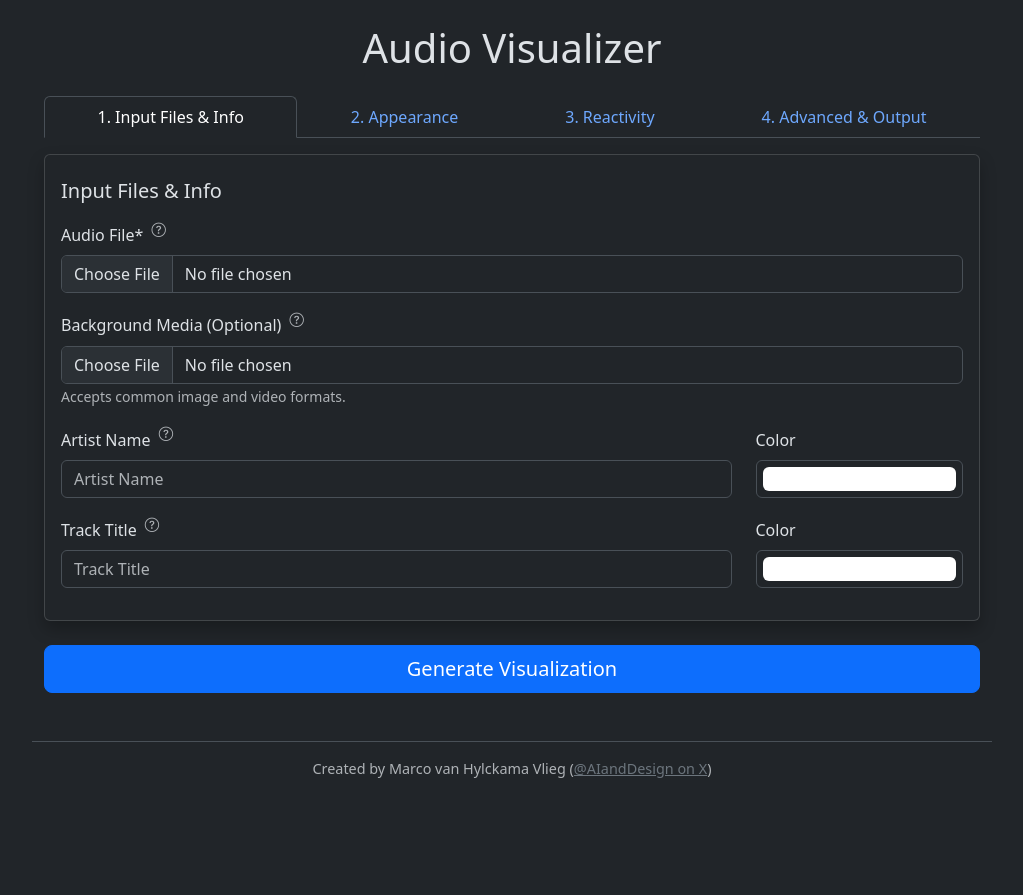
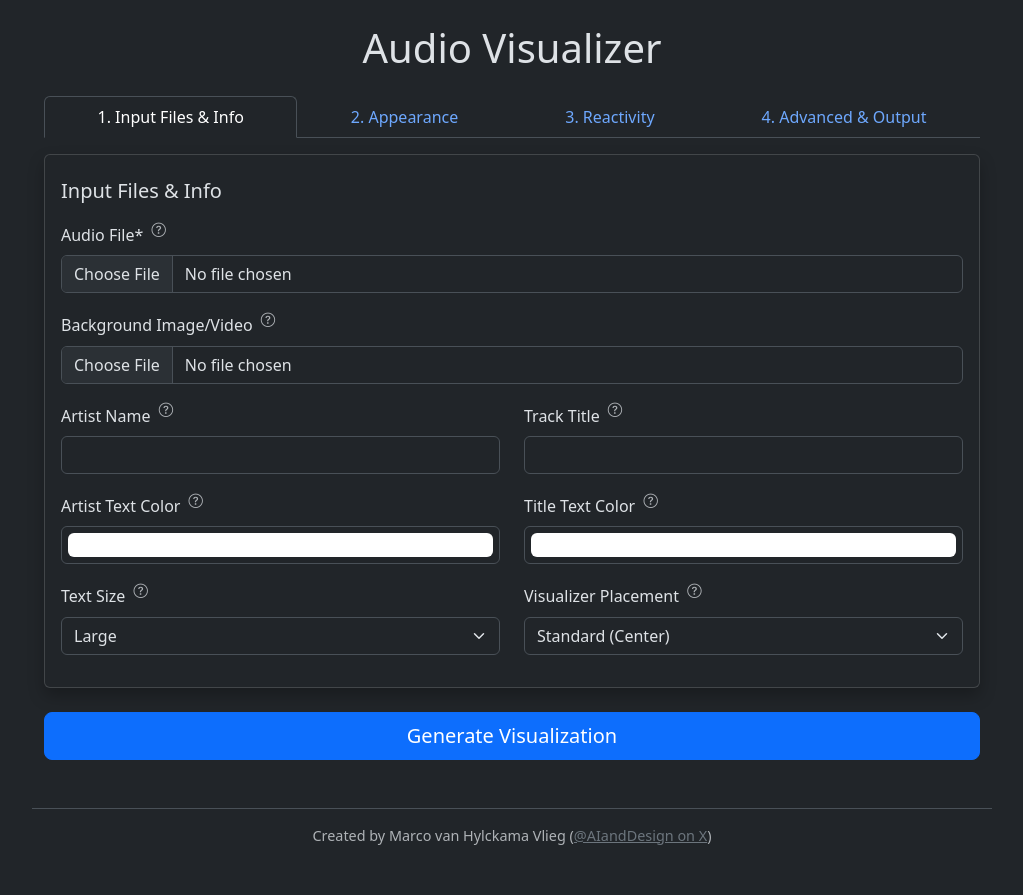
Before and after one commit to TheMarco/VideoSpectrumAnalyzer, a Flask app: page / in a window 1280 px wide. Shown: the top 895 px of the page, without its empty margins (128-1151 px from the left). Before the commit the page ends 778 px from the top, so only its background shows below. Run offline with Flask 3, Linux system fonts and the light colour scheme; some libraries are stand-ins or nearby versions.

Commit message:
Ability to place everything near the bottom. Different text size options. Segment height option.

```diff
--- a/app.py
+++ b/app.py
@@ -117,6 +117,8 @@ def upload_file():
         "track_title": request.form.get("track_title", ""),
         "artist_color": request.form.get("artist_color", "#FFFFFF"),
         "title_color": request.form.get("title_color", "#FFFFFF"),
+        "text_size": request.form.get("text_size", "large"),  # Add text size option
+        "visualizer_placement": request.form.get("visualizer_placement", "standard"),  # Add placement option
         # Visualizer Appearance
         "n_bars": int(request.form.get("n_bars", 20)),
         "bar_width": int(request.form.get("bar_width", 40)),
@@ -157,6 +159,9 @@ def upload_file():
         "background_color": (0, 0, 0), # Fallback solid color
     }
     # --- End Configuration ---
+
+    # Debug print to verify text_size is being received
+    print(f"Text size from form: {request.form.get('text_size', 'not found')}")
 
     # Save configuration
     config_path = os.path.join(app.config["UPLOAD_FOLDER"], f"{job_id}_config.json")
--- a/static/css/style.css
+++ b/static/css/style.css
@@ -84,4 +84,21 @@ footer {
     }
 }
 
+/* Add styling for invalid form fields */
+.is-invalid {
+    border-color: #dc3545 !important;
+    box-shadow: 0 0 0 0.25rem rgba(220, 53, 69, 0.25) !important;
+}
+
+/* Add a shake animation for invalid fields */
+@keyframes shake {
+    0%, 100% { transform: translateX(0); }
+    10%, 30%, 50%, 70%, 90% { transform: translateX(-5px); }
+    20%, 40%, 60%, 80% { transform: translateX(5px); }
+}
+
+.is-invalid {
+    animation: shake 0.6s ease-in-out;
+}
+
 /* --- END OF FILE style.css --- */
--- a/static/js/main.js
+++ b/static/js/main.js
@@ -48,6 +48,11 @@ document.addEventListener('DOMContentLoaded', function() {
     uploadForm.addEventListener('submit', function(e) {
         e.preventDefault();
 
+        // Validate form before submission
+        if (!validateForm()) {
+            return; // Stop submission if validation fails
+        }
+
         const submitBtn = document.getElementById('submit-btn');
         submitBtn.disabled = true;
         submitBtn.textContent = 'Processing...';
@@ -77,15 +82,12 @@ document.addEventListener('DOMContentLoaded', function() {
         }
 
         const audioFileInput = document.getElementById('file');
-        // ****** MODIFIED THIS BLOCK ******
         if (audioFileInput && audioFileInput.files.length > 0) {
             formData.append('file', audioFileInput.files[0]);
         } else {
-             showError('Please select an audio file.');
-             // REMOVED: resetToFormState(); // DO NOT reset here, let showError handle UI
-             return; // Stop submission
+            showError('Please select an audio file.');
+            return; // Stop submission
         }
-        // ****** END MOD ******
 
         const backgroundMediaInput = document.getElementById('background_media');
         if (backgroundMediaInput && backgroundMediaInput.files.length > 0) {
@@ -113,6 +115,26 @@ document.addEventListener('DOMContentLoaded', function() {
             showError('An error occurred during upload: ' + error.message);
         });
     });
+
+    // Function to validate the form
+    function validateForm() {
+        const audioFileInput = document.getElementById('file');
+        if (!audioFileInput || audioFileInput.files.length === 0) {
+            showError('Please select an audio file.');
+            return false;
+        }
+        return true;
+    }
+
+    // Update the file input to clear validation styling when a file is selected
+    const audioFileInput = document.getElementById('file');
+    if (audioFileInput) {
+        audioFileInput.addEventListener('change', function() {
+            if (this.files.length > 0) {
+                this.classList.remove('is-invalid');
+            }
+        });
+    }
 
     // Back button (from error card) - Calls resetToFormState (Unchanged)
     if (backBtn) {
--- a/templates/index.html
+++ b/templates/index.html
@@ -43,38 +43,59 @@
                             <div class="row mb-3">
                                 <div class="col-12">
                                     <label for="file" class="form-label">Audio File* <i class="bi bi-question-circle help-icon" data-bs-toggle="tooltip" data-bs-placement="right" title="Select the primary audio track (MP3, WAV, FLAC, etc.). Max 1.6GB."></i></label>
-                                    <input type="file" class="form-control" id="file" name="file" accept="audio/*" required>
+                                    <input type="file" class="form-control" id="file" name="file" accept="audio/*">
                                 </div>
                             </div>
 
-                            <!-- Unified Background Media -->
+                            <!-- Background Media -->
                             <div class="row mb-3">
                                 <div class="col-12">
-                                     <label for="background_media" class="form-label">Background Media (Optional) <i class="bi bi-question-circle help-icon" data-bs-toggle="tooltip" data-bs-placement="right" title="Select an image (PNG, JPG, WEBP - Max 50MB) or a video (MP4, WEBM, MOV - Max 1GB) to use as the background. Videos will loop automatically."></i></label>
-                                    <input type="file" class="form-control" id="background_media" name="background_media" accept="image/png, image/jpeg, image/webp, video/mp4, video/webm, video/quicktime, video/x-msvideo, video/x-matroska">
-                                    <small class="form-text text-muted">Accepts common image and video formats.</small>
+                                    <label for="background_media" class="form-label">Background Image/Video <i class="bi bi-question-circle help-icon" data-bs-toggle="tooltip" data-bs-placement="right" title="Optional background image (JPG, PNG) or video (MP4). If not provided, a black background will be used."></i></label>
+                                    <input type="file" class="form-control" id="background_media" name="background_media" accept="image/*,video/*">
                                 </div>
                             </div>
 
-                            <!-- Artist/Track Info -->
-                            <div class="row mb-3 align-items-end">
-                                <div class="col-md-9">
-                                    <label for="artist_name" class="form-label">Artist Name <i class="bi bi-question-circle help-icon" data-bs-toggle="tooltip" data-bs-placement="top" title="Optional: Display the artist name below the visualizer."></i></label>
-                                    <input type="text" class="form-control" id="artist_name" name="artist_name" placeholder="Artist Name">
+                            <!-- Artist and Track Info -->
+                            <div class="row mb-3">
+                                <div class="col-md-6">
+                                    <label for="artist_name" class="form-label">Artist Name <i class="bi bi-question-circle help-icon" data-bs-toggle="tooltip" data-bs-placement="top" title="Artist name to display in the visualization."></i></label>
+                                    <input type="text" class="form-control" id="artist_name" name="artist_name" value="">
                                 </div>
-                                 <div class="col-md-3">
-                                    <label for="artist_color" class="form-label">Color</label>
-                                    <input type="color" class="form-control form-control-color w-100" id="artist_color" name="artist_color" value="#FFFFFF" title="Choose artist name color">
+                                <div class="col-md-6">
+                                    <label for="track_title" class="form-label">Track Title <i class="bi bi-question-circle help-icon" data-bs-toggle="tooltip" data-bs-placement="top" title="Track title to display in the visualization."></i></label>
+                                    <input type="text" class="form-control" id="track_title" name="track_title" value="">
                                 </div>
                             </div>
-                             <div class="row mb-3 align-items-end">
-                                <div class="col-md-9">
-                                    <label for="track_title" class="form-label">Track Title <i class="bi bi-question-circle help-icon" data-bs-toggle="tooltip" data-bs-placement="top" title="Optional: Display the track title below the artist name."></i></label>
-                                    <input type="text" class="form-control" id="track_title" name="track_title" placeholder="Track Title">
+
+                            <!-- Text Colors -->
+                            <div class="row mb-3">
+                                <div class="col-md-6">
+                                    <label for="artist_color" class="form-label">Artist Text Color <i class="bi bi-question-circle help-icon" data-bs-toggle="tooltip" data-bs-placement="top" title="Color for the artist name text."></i></label>
+                                    <input type="color" class="form-control form-control-color w-100" id="artist_color" name="artist_color" value="#FFFFFF">
                                 </div>
-                                 <div class="col-md-3">
-                                    <label for="title_color" class="form-label">Color</label>
-                                    <input type="color" class="form-control form-control-color w-100" id="title_color" name="title_color" value="#FFFFFF" title="Choose track title color">
+                                <div class="col-md-6">
+                                    <label for="title_color" class="form-label">Title Text Color <i class="bi bi-question-circle help-icon" data-bs-toggle="tooltip" data-bs-placement="top" title="Color for the track title text."></i></label>
+                                    <input type="color" class="form-control form-control-color w-100" id="title_color" name="title_color" value="#FFFFFF">
+                                </div>
+                            </div>
+
+                            <!-- Text Size -->
+                            <div class="row mb-3">
+                                <div class="col-md-6">
+                                    <label for="text_size" class="form-label">Text Size <i class="bi bi-question-circle help-icon" data-bs-toggle="tooltip" data-bs-placement="top" title="Size of the artist and title text."></i></label>
+                                    <select class="form-select" id="text_size" name="text_size">
+                                        <option value="small">Small</option>
+                                        <option value="medium">Medium</option>
+                                        <option value="large" selected>Large</option>
+                                        <option value="x-large">Extra Large</option>
+                                    </select>
+                                </div>
+                                <div class="col-md-6">
+                                    <label for="visualizer_placement" class="form-label">Visualizer Placement <i class="bi bi-question-circle help-icon" data-bs-toggle="tooltip" data-bs-placement="top" title="Position of the visualizer bars on the screen."></i></label>
+                                    <select class="form-select" id="visualizer_placement" name="visualizer_placement">
+                                        <option value="standard" selected>Standard (Center)</option>
+                                        <option value="bottom">Bottom</option>
+                                    </select>
                                 </div>
                             </div>
                         </div> <!-- End Card Body -->
@@ -103,17 +124,17 @@
                                 </div>
                             </div>
                             <div class="row mb-3">
-                                 <div class="col-md-4">
+                                <div class="col-md-4">
+                                    <label for="segments_per_bar" class="form-label">Segments Per Bar <i class="bi bi-question-circle help-icon" data-bs-toggle="tooltip" data-bs-placement="top" title="Maximum number of segments to display in each bar."></i></label>
+                                    <input type="number" class="form-control" id="segments_per_bar" name="segments_per_bar" value="20" min="5" max="100">
+                                </div>
+                                <div class="col-md-4">
                                     <label for="segment_height" class="form-label">Segment Height (px) <i class="bi bi-question-circle help-icon" data-bs-toggle="tooltip" data-bs-placement="top" title="Height of each lit segment within a bar."></i></label>
                                     <input type="number" class="form-control" id="segment_height" name="segment_height" value="6" min="2" max="20">
                                 </div>
                                 <div class="col-md-4">
                                     <label for="segment_gap" class="form-label">Segment Gap (px) <i class="bi bi-question-circle help-icon" data-bs-toggle="tooltip" data-bs-placement="top" title="Vertical space between lit segments."></i></label>
                                     <input type="number" class="form-control" id="segment_gap" name="segment_gap" value="6" min="0" max="20">
-                                </div>
-                                 <div class="col-md-4">
-                                    <label for="corner_radius" class="form-label">Corner Radius (px) <i class="bi bi-question-circle help-icon" data-bs-toggle="tooltip" data-bs-placement="top" title="How rounded the corners of each segment are (0 = sharp)."></i></label>
-                                    <input type="number" class="form-control" id="corner_radius" name="corner_radius" value="2" min="0" max="20">
                                 </div>
                             </div>
                              <div class="row mb-3 align-items-center">
```
Also changed, not shown: modules/config_handler.py (+11 -0 lines), modules/media_handler.py (+26 -7 lines), modules/renderer.py (+50 -12 lines), visualizer.py (+7 -2 lines).
